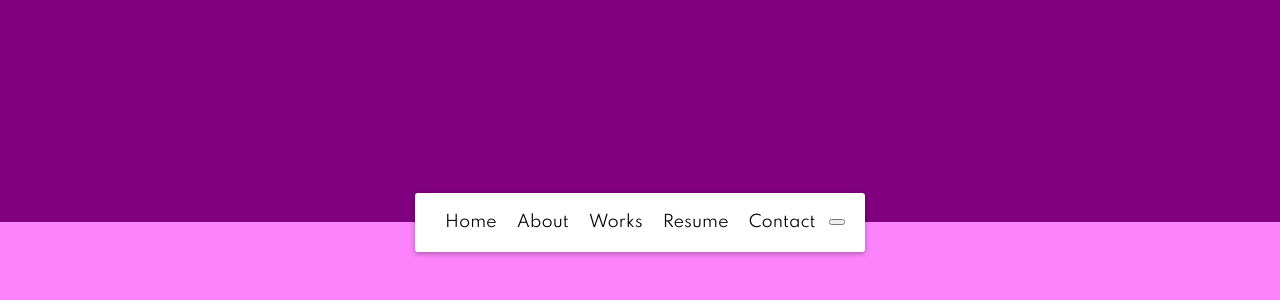
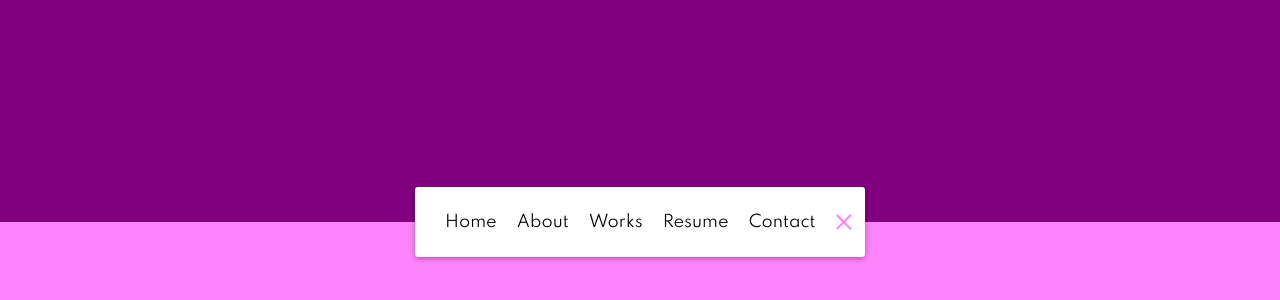
Before and after one commit to dsjeffcoat/animated-navigation, a plain HTML site: page index.html in a window 1280 px wide. Shown: the part 178-478 px from the top of the page. Drawn offline with Linux system fonts and the light colour scheme.

Commit message:
Added animations and toggle functionality.

```diff
--- a/script.js
+++ b/script.js
@@ -0,0 +1,6 @@
+const toggle = document.getElementById('toggle')
+const nav = document.getElementById('nav')
+
+toggle.addEventListener('click', () => {
+    nav.classList.toggle('active')
+})
--- a/style.css
+++ b/style.css
@@ -61,3 +61,40 @@
     text-decoration: none;
     margin: 0 10px;
 }
+
+.icon {
+    background-color: #fff;
+    border: 0;
+    cursor: pointer;
+    padding: 0;
+    position: relative;
+    height: 30px;
+    width: 30px;
+}
+
+.icon:focus {
+    outline: 0;
+}
+
+.icon .line {
+    background-color:rgb(253, 131, 253);
+    height: 2px;
+    width: 20px;
+    position: absolute;
+    top: 10px;
+    left: 5px;
+    transition: transform 0.6s linear;
+}
+
+.icon .line2 {
+    top: auto;
+    bottom: 10px;
+}
+
+nav.active .icon .line1 {
+    transform: rotate(-765deg) translateY(5.5px);
+}
+
+nav.active .icon .line2 {
+    transform: rotate(765deg) translateY(-5.5px);
+}
```
